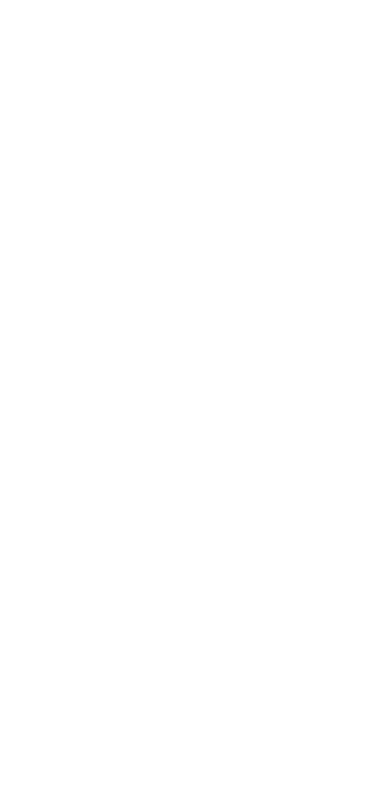
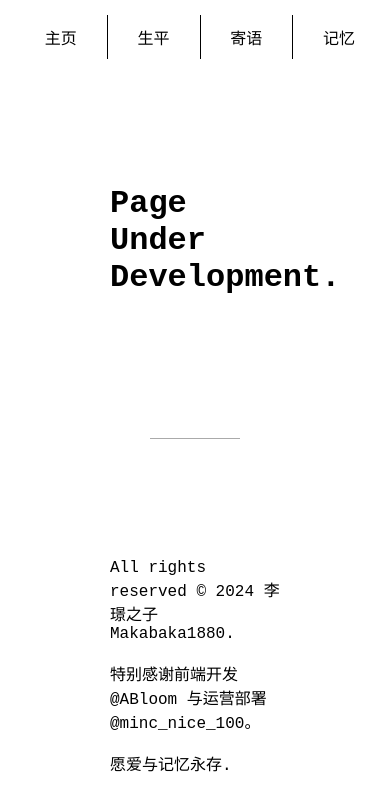
Before and after one commit to minc-nice-100/epitaph-frontend, a Vue app: page /dev in a window 390 px wide. Before the commit this address had no page. Shown: the top 810 px of the page. Built offline with nearby package versions, Linux system fonts and the light colour scheme.

Commit message:
updated routing to add 404 catch-all, added responsive padding

```diff
--- a/src/components/FooterNote.vue
+++ b/src/components/FooterNote.vue
@@ -1,7 +1,8 @@
 <template>
     <footer class="footnote">
         <div class="padding-h padding-v">
-            <span>All rights reserved © 2024 <a href="https://makabaka1880.xyz">李璟之子 Makabaka1880</a>. </span>
+            <span>All rights reserved © 2024 <a href="https://makabaka1880.xyz">李璟之子 Makabaka1880</a>. </span> <br/><br/>
+            <span>特别感谢前端开发 <a href="https://github.com/abloom25">@ABloom</a> 与运营部署 <a href="https://github.com/minc-nice-100">@minc_nice_100。</a></span><br/><br/>
             <span>愿爱与记忆永存.</span>
         </div>
     </footer>
--- a/src/components/Hero.vue
+++ b/src/components/Hero.vue
@@ -12,7 +12,7 @@
 	width: 30vw;
 }
 
-@media screen and (min-aspect-ratio: 1.618) {
+@media screen and (min-aspect-ratio: 1.2) {
 
 	.index-h-layout {
 		display: flex;
@@ -28,7 +28,7 @@
 	}
 }
 
-@media screen and (max-aspect-ratio: 1.618) {
+@media screen and (max-aspect-ratio: 1.2) {
 	#heroimage {
 		width: 50vw;
 	}
--- a/src/components/Intro.vue
+++ b/src/components/Intro.vue
@@ -3,9 +3,9 @@
 		<h2>李璟的电子墓碑</h2>
 		<i>James Li's Digital Epitaph</i>
 		<ul>
-			<li><RouterLink to="/life" class="link-main">生平 Lifetime -></RouterLink></li>
-			<li><RouterLink to="/messages" class="link-main">寄语 Messages -></RouterLink></li>
-			<li><RouterLink to="/memories" class="link-main">记忆 Memories -></RouterLink></li>
+			<li><RouterLink to="/dev" class="link-main">生平 Lifetime -></RouterLink></li>
+			<li><RouterLink to="/dev" class="link-main">寄语 Messages -></RouterLink></li>
+			<li><RouterLink to="/dev" class="link-main">记忆 Memories -></RouterLink></li>
 		</ul>
 	</div>
 </template>
--- a/src/components/NavBar.vue
+++ b/src/components/NavBar.vue
@@ -1,8 +1,9 @@
 <template>
 	<nav class="navbar">
-		<RouterLink to="/life" class="nav-link">生平</RouterLink>
-		<RouterLink to="/messages" class="nav-link">寄语</RouterLink>
-		<RouterLink to="/memories" class="nav-link">记忆</RouterLink>
+        <RouterLink to="/" class="nav-link">主页</RouterLink>
+		<RouterLink to="/dev" class="nav-link">生平</RouterLink>
+		<RouterLink to="/dev" class="nav-link">寄语</RouterLink>
+		<RouterLink to="/dev" class="nav-link">记忆</RouterLink>
 	</nav>
 </template>
 
--- a/src/components/SafeArea.vue
+++ b/src/components/SafeArea.vue
@@ -6,7 +6,7 @@
 
 <style scoped>
 .safe-area {
-    padding: 48px;
-    box-sizing: border-box;
+    padding: clamp(10px, 1%, 50px);
 }
+
 </style>
--- a/src/router.js
+++ b/src/router.js
@@ -12,6 +12,15 @@
                 path: "messages",
                 component: () => import("./views/Messages.vue"),
             },
+            {
+                path: "dev",
+                component: () => import("./views/PageUnderDev.vue"),
+            },
+            {
+                path: ":pathMatch(.*)*",
+                name: "NotFound",
+                component: () => import("./views/404.vue"),
+            }
         ],
     },
 ];
--- a/src/style.css
+++ b/src/style.css
@@ -9,6 +9,7 @@
 */
 
 @import url('padding.css');
+@import url('palette.css');
 
 html {
     scroll-behavior: smooth;
@@ -31,7 +32,7 @@
 
 body {
     font-family: 'JetBrains Mono', monospace;
-    margin: 0;  /* Reset margin */
+    margin: 0;
 }
 
 .hstack {
@@ -49,9 +50,9 @@
 
 hr {
     border: none;
-    height: 2px;
+    height: 1px;
     background-color: var(--bg-gray);
-    width: calc(100vw - 200px);
+    width: calc(100vw - 300px);
     margin: 20px auto;
 }
 
--- /dev/null
+++ b/src/views/404.vue
@@ -0,0 +1,14 @@
+<template>
+    <div class="padding-h padding-v">
+        <h1>
+            404 - Page Not Found
+        </h1>
+        <h2>
+            此处没有页面。
+        </h2>
+    </div>
+</template>
+
+<script setup lang="js">
+import '@/palette.css'
+</script>
--- a/src/views/MainView.vue
+++ b/src/views/MainView.vue
@@ -2,6 +2,7 @@
     <SafeArea>
         <NavBar />
         <RouterView />
+        <hr />
         <FooterNote />
     </SafeArea>
 </template>
--- /dev/null
+++ b/src/views/PageUnderDev.vue
@@ -0,0 +1,11 @@
+<template>
+    <div class="padding-h padding-v">
+        <h1>
+            Page Under Development.
+        </h1>
+    </div>
+</template>
+
+<script setup lang="js">
+import '@/palette.css'
+</script>
```
